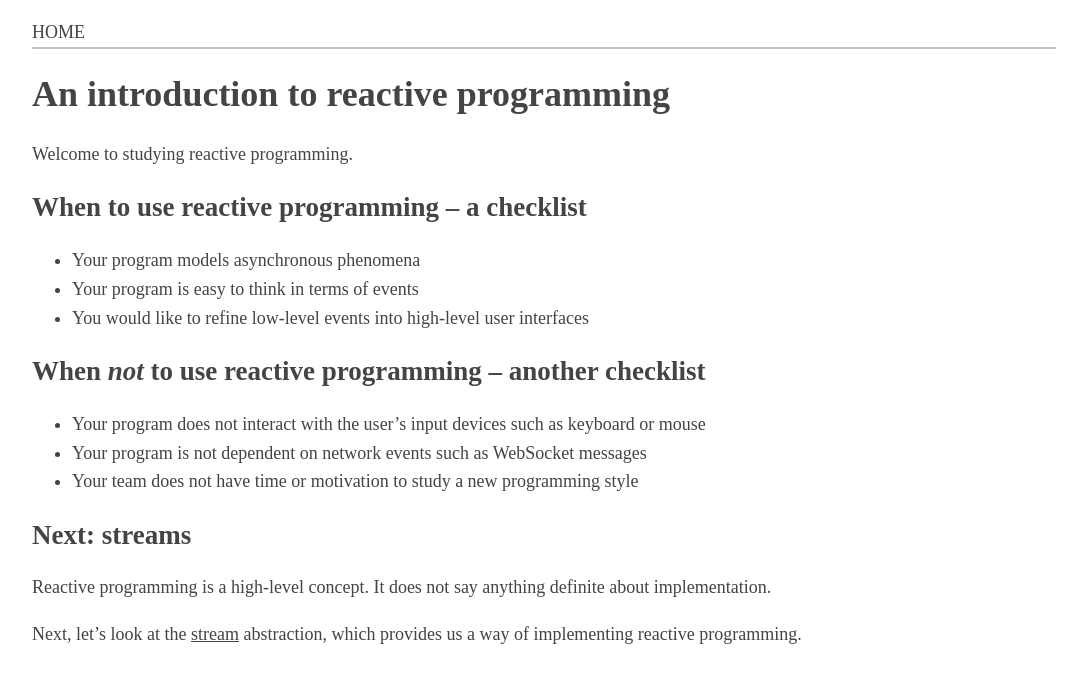
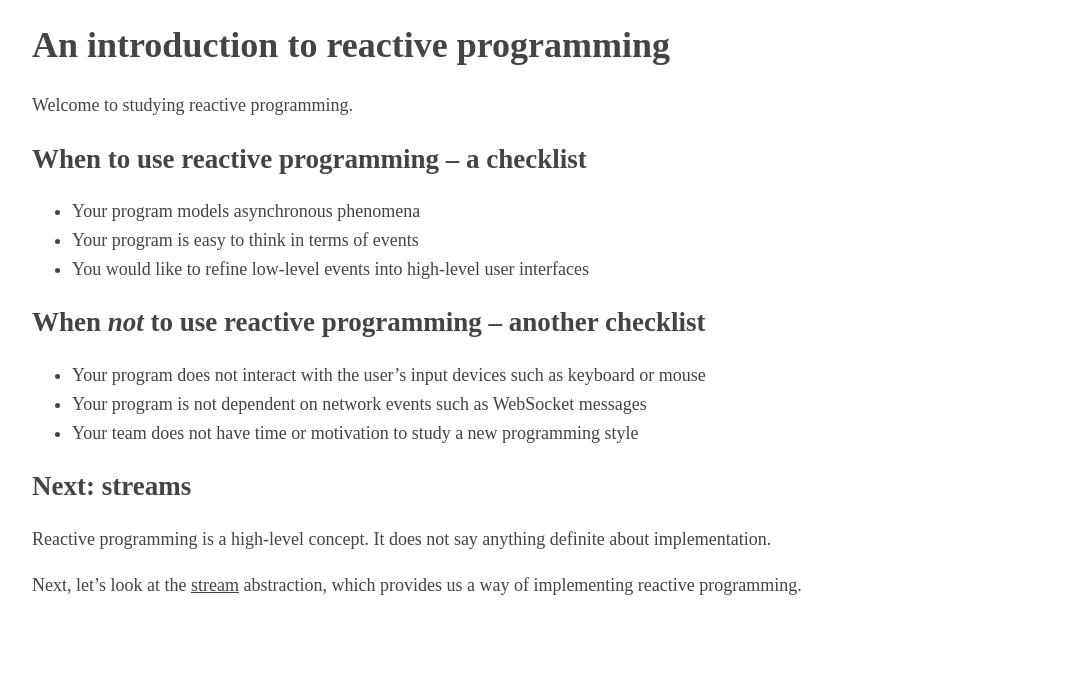
Before and after one commit to laurilehmijoki/learn-reactive-programming-with-bacon.js, a Jekyll site: the page built from index.md, in a window 1280 px wide. Shown: the top 683 px of the page, without its empty margins (96-1183 px from the left). Built offline with Jekyll 4.4.1, drawn with Linux system fonts in a browser that asks for light colours.

Commit message:
Remove navigation

```diff
--- a/_layouts/default.html
+++ b/_layouts/default.html
@@ -33,25 +33,9 @@
         background-color: #E4E2E2;
         border-radius: 2px;
       }
-      header nav ul {
-        list-style-type: none;
-        padding: 0;
-        text-transform: uppercase;
-        border-bottom: 2px solid #C3C3C3;
-      }
-      header nav ul li {
-        display: inline-block;
-        margin-right: 12px;
-      }
       a {
         color: inherit;
         word-break: break-all;
-      }
-      a.nav-link {
-        text-decoration: none;
-      }
-      a.nav-link:hover {
-        text-decoration: underline;
       }
       .bookmark-anchor {
         opacity: 0;
@@ -69,13 +53,6 @@
     </style>
   </head>
   <body>
-    <header>
-      <nav>
-        <ul>
-          <li> <a class="nav-link" href="">Home</a> </li>
-        </ul>
-      </nav>
-    </header>
     {{content}}
   </body>
   <script type="text/javascript">
```
